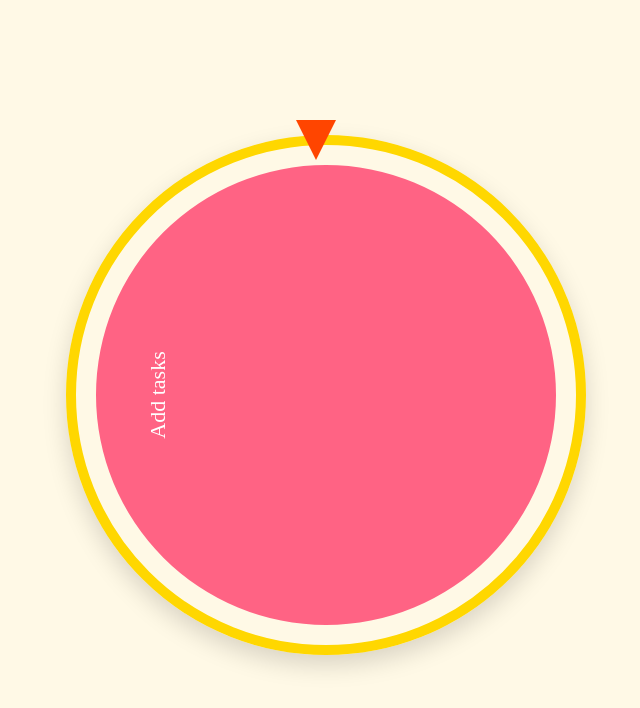
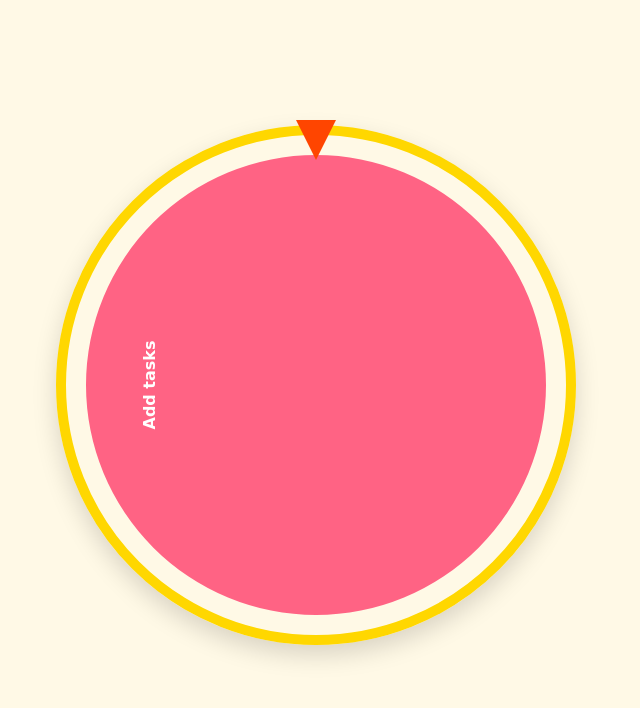
Before and after one commit to Anna-Qvil/chore-roulette, a plain HTML site: page roulette-wheel.html in a window 1280 px wide. Shown: the whole page, without its empty margins (324-964 px from the left). Drawn offline with Linux system fonts and the light colour scheme.

Commit message:
Fix font and placing

```diff
--- a/roulette-wheel.html
+++ b/roulette-wheel.html
@@ -5,6 +5,21 @@
     <meta name="viewport" content="width=device-width, initial-scale=1.0">
     <title>Kids' Fun Wheel</title>
     <link rel="stylesheet" href="styles.css">
+    <style>
+        @import url('https://fonts.googleapis.com/css2?family=Fredoka:wght@400;700&display=swap');
+
+        body {
+            height: 100dvh;
+            overflow: hidden;
+        }
+
+        #wheel-container {
+            position: relative;
+            display: flex;
+            align-items: center;
+            justify-content: center;
+        }
+    </style>
 </head>
 <body>
 
@@ -88,13 +103,13 @@
                 let fontSize = Math.floor(canvas.width / 10);
                 if (labels[i].length > 2) {
                     fontSize = Math.floor(canvas.width / 22);
-                    ctx.font = `${fontSize}px Comic Sans MS`;
+                    ctx.font = `bold ${fontSize}px Fredoka, 'Comic Sans MS', cursive`;
                     const textWidth = ctx.measureText(labels[i]).width;
                     if (textWidth > (radius * 0.4)) {
                         fontSize = Math.floor(fontSize * ((radius * 0.4) / textWidth));
                     }
                 }
-                ctx.font = `${fontSize}px Comic Sans MS`;
+                ctx.font = `bold ${fontSize}px Fredoka, 'Comic Sans MS', cursive`;
                 ctx.textAlign = "center";
                 ctx.fillText(labels[i], 0, 0);
                 ctx.restore();
--- a/styles.css
+++ b/styles.css
@@ -1,3 +1,5 @@
+@import url('https://fonts.googleapis.com/css2?family=Fredoka:wght@400;700&display=swap');
+
 * {
     -webkit-tap-highlight-color: transparent; /* Fixes gray flash on tap */
 }
@@ -8,10 +10,10 @@ body {
     flex-direction: column;
     align-items: center;
     justify-content: center;
-    height: 100vh;
+    height: 100dvh;
     margin: 0;
     background-color: #FFF9E6; /* Soft yellow background */
-    font-family: 'Comic Sans MS', cursive, sans-serif;
+    font-family: 'Fredoka', 'Comic Sans MS', cursive, sans-serif;
     overscroll-behavior: none; /* Prevents "pull-to-refresh" bounce */
     -webkit-user-select: none; /* Prevents text selection popups */
     user-select: none;
@@ -19,9 +21,10 @@ body {
 
 #wheel-container {
     position: relative;
-    width: 500px;
-    height: 500px;
-    margin-bottom: 30px;
+    width: 90vw;   /* Matches the JS resize logic */
+    max-width: 500px;
+    height: auto;
+    aspect-ratio: 1 / 1;
 }
 
 canvas {
```
